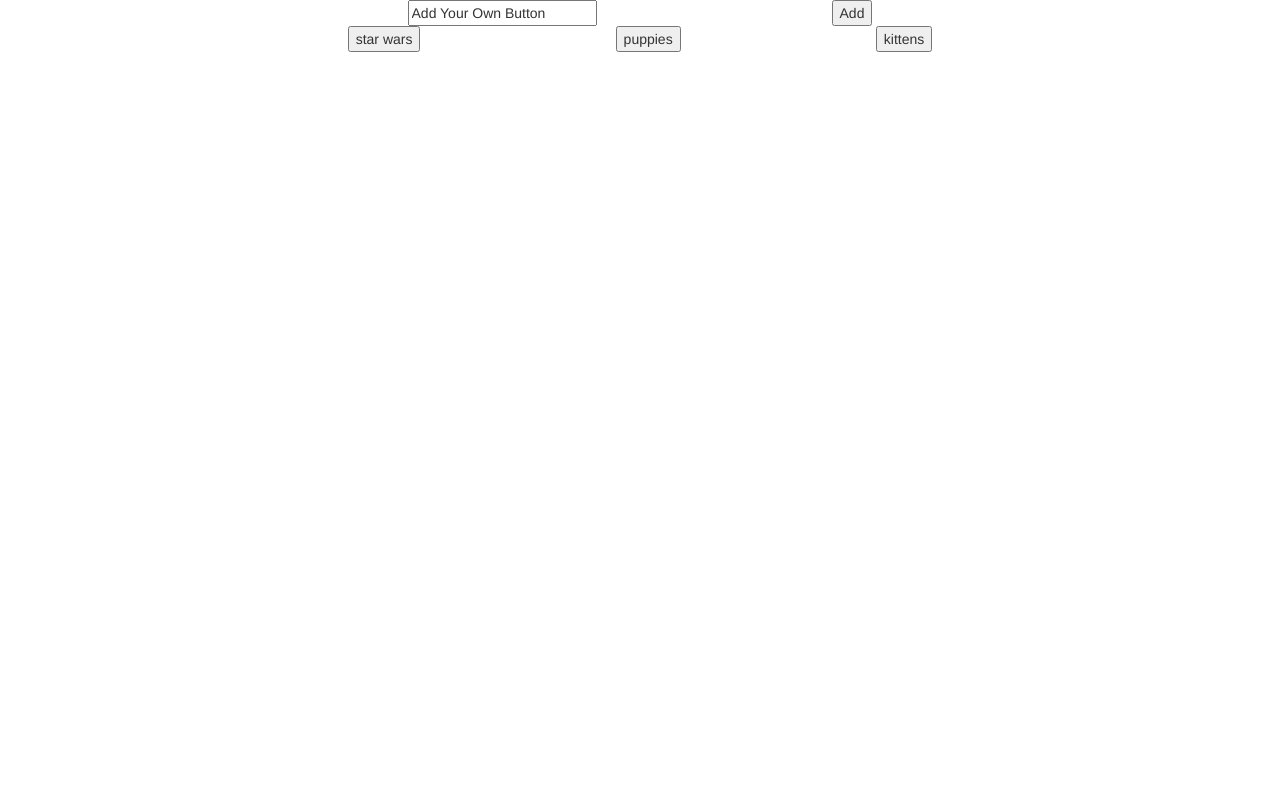
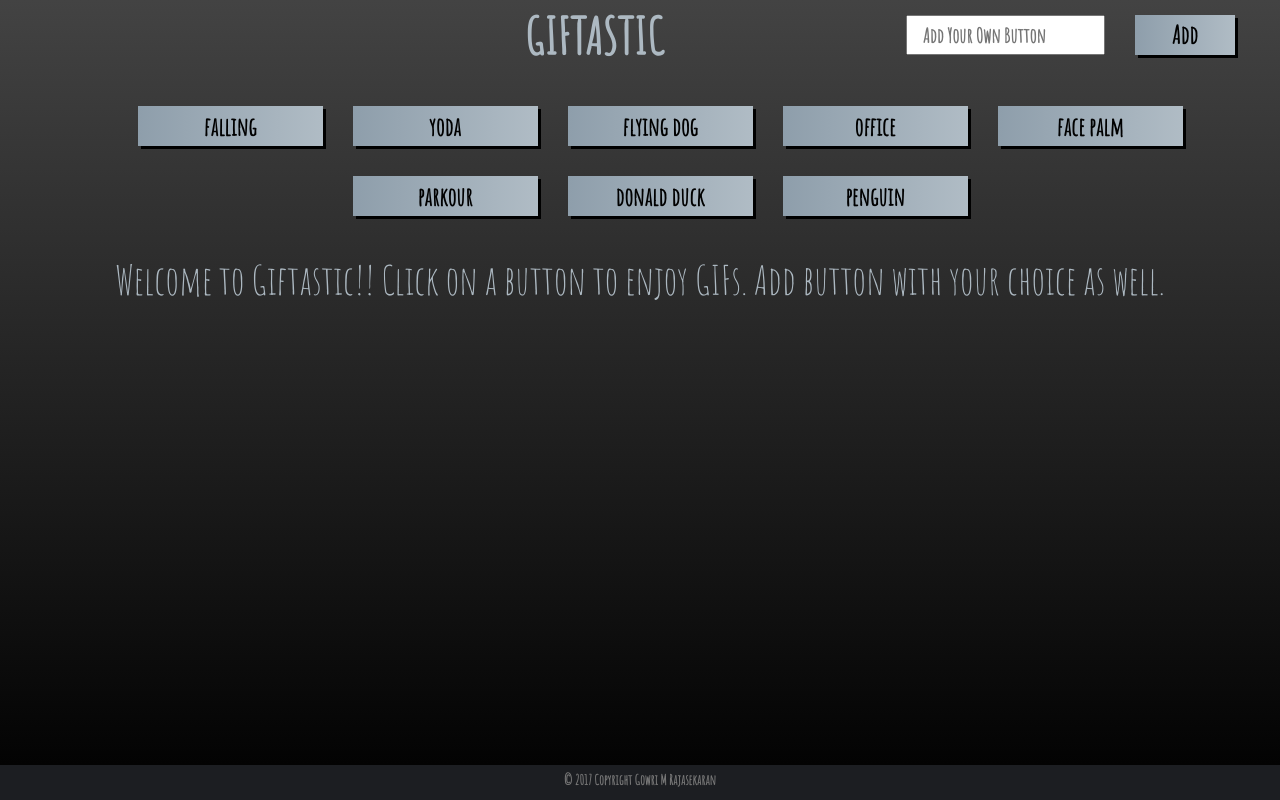
Before and after one commit to gowrimanoharir/GifTastic, a plain HTML site: page index.html in a window 1280 px wide. Drawn offline with nearby package versions, Linux system fonts and the light colour scheme.

Commit message:
added page, button styles and font; added logic to auto load gifs for new button and to add new button with enter key

```diff
--- a/assets/css/style.css
+++ b/assets/css/style.css
@@ -1,35 +1,104 @@
-/*Define back ground gradient color*/
+/*Define min height so as to apply background color for entire page*/
+html, body{
+  min-height: 100%;
+}
+
+/*Define back ground gradient color and font settings*/
 body{
+  font-family: 'Amatic SC', cursive;
+  color: #adb9c2;
+  background: #000000;  /* fallback for old browsers */
+background: -webkit-linear-gradient(to bottom, #434343, #000000);  /* Chrome 10-25, Safari 5.1-6 */
+background: linear-gradient(to bottom, #434343, #000000); /* W3C, IE 10+/ Edge, Firefox 16+, Chrome 26+, Opera 12+, Safari 7+ */
+}
+
+/*Set page load text size*/
+.cs-wlctxt{
+  font-size: 40px;
+}
+
+/*Set page containet bottom margin*/
+.gifcnt{
+  margin-bottom: 60px;
+}
+
+/*set Header font styles*/
+.hdrfnt{
+  font-size: 50px;
+  font-weight: bold;
+  padding-top: 0;
+  margin: 0;
+}
+
+/*Define display settings for header, textbox and add button*/
+.cs-input{
+  display: flex;
+  flex-flow: row;
+  justify-content: space-around;
+}
+
+/*Define style for input box*/
+.cs-srchbox{
+  color: #000;
+  font-size: 20px;
+  font-weight: bold;
+}
+
+/*Define height and margin for textbox and add button*/
+.cs-srchbox, .cs-addbtn{
+  margin: 15px;
+  height: 40px;
+}
+
+/*Define display settings for the GIF buttons*/
+.cs-btngrp{
+  display: flex;
+  flex-flow: row wrap;
+  justify-content: center;
+  margin: 20px;
+}
+
+.cs-gifbtn{
+  display: inline-block;
+  margin: 15px;
+}
+
+
+/*Define style for all buttons on page*/
+.cs-addbtn, .cs-gifbtn{
+  height: 40px;
+  color: #000;
+  font-size: 25px;
+  font-weight: bold;
+  border-style: hidden;
+  box-shadow: 3px 3px;
+  background: #8e9eab;  /* fallback for old browsers */
+background: -webkit-linear-gradient(to left, #b0bcc5, #8e9eab);  /* Chrome 10-25, Safari 5.1-6 */
+background: linear-gradient(to left, #b0bcc5, #8e9eab); /* W3C, IE 10+/ Edge, Firefox 16+, Chrome 26+, Opera 12+, Safari 7+ */
 
 }
 
-.cs-input{
-  display: flex;
-  flex-flow: row wrap;
-  justify-content: space-around;
+/*Set font for rating display*/
+.cs-rtng{
+  font-size: 25px;
+  font-weight: bold;
 }
 
+/*Define style for all GIFs*/
 .cs-img{
   height: 300px;
   width: 100%;
   margin: 15px;
   display: inline-block;
+  border: 2px solid black;
 }
-
-.cs-btngrp{
-  display: flex;
-  flex-flow: row wrap;
-  justify-content: space-around;
-}
-
-.cs-gifbtn{
-  display: inline-block;
-}
-
 
 /*Change width and background for footer section*/
 .footer{
+  margin-top: 20px;
 	width: 100%;
 	background-color: #1c1e22;
 	padding-top: 5px;
+  color: #eef2f3;
+  font-weight: bold;
 }
--- a/assets/javascript/main.js
+++ b/assets/javascript/main.js
@@ -1,8 +1,27 @@
+//Define object to hold GIFtastic properties and methods
+
 var giftastic = {
-	limit : 12,
-	searchfor : ['star wars', 'puppies', 'kittens'],
-	rating : 'pg13',
-	result: null,
+	limit : 12, //no of GIFs to request
+	//holds the search terms for initial button display
+	searchfor : ['falling', 'yoda', 'flying dog', 'office', 'face palm','parkour', 'donald duck', 'penguin'],
+	rating : 'pg13', //holds rating under which to request GIFs
+	result: null, //to hold the API result
+
+	/*function to add the user entered button and
+	to display buttons and result GIFS for currently added button*/
+	addButton: function()
+	{
+		var add=$('#userip').val();
+		if(add!==''){
+			this.searchfor.push(add);
+			this.displayButtons();
+			this.getGifs(add);
+		}
+		$('#userip').val('');
+	},
+
+	/*function to call the API to get the results
+	 when a button is clicked*/
 	getGifs: function(dispFor)
 	{
 		var searchapi="http://api.giphy.com/v1/gifs/search?api_key=dc6zaTOxFJmzC&q="+dispFor+"&limit="+this.limit+"&rating="+this.rating;
@@ -14,12 +33,15 @@ var giftastic = {
 				this.displayGifs();
 			}.bind(this));
 	},
+
+	//function to display GIFs after API response
 	displayGifs: function(){
 			$('#gifimg').empty();
 			for(i=0; i<this.limit; i++){
 				var imdiv=$('<div>');
-				var rtng=$('<h4>');
+				var rtng=$('<p>');
 				var im=$('<img>');
+				rtng.addClass('cs-rtng');
 				im.addClass('js-img cs-img');
 				im.attr({
 					'state': 'still',
@@ -34,13 +56,15 @@ var giftastic = {
 				$('#gifimg').append(imdiv);
 			}
 	},
+
+	//function to re-render the buttons after a new button is added
 	displayButtons: function()
 	{
 		$('#gifbuttons').empty();
 
 		for(i=0; i<this.searchfor.length; i++){
 			var b = $('<button>');
-			b.addClass('js-gifbtn cs-gifbtn');
+			b.addClass('js-gifbtn cs-gifbtn col-md-2 col-xs-6');
 			b.attr('btn-val', this.searchfor[i]);
 			b.text(this.searchfor[i]);
 			$('#gifbuttons').append(b);
@@ -51,22 +75,30 @@ var giftastic = {
 
 
 $(document).ready(function(){
+	//create new giftastic variable
 	var gen=giftastic;
 	gen.displayButtons();
 
+	//jQuery to identify the button clicked and display the gifs
 	$('#gifbuttons').on('click', '.js-gifbtn', function(){
 		var dispFor=$(this).attr('btn-val');
 		gen.getGifs(dispFor);
 	});
 
+	//jQuery to identify when Add button is clicked
 	$('#add-btn').on('click', function(){
-		console.log('i am in add btn');
-		var add=$('#userip').val();
-		gen.searchfor.push(add);
-		gen.displayButtons();
+		gen.addButton();
 	});
 
-	$('#gifimg').on('click', '.js-img', function(){
+	//jQuery to identify if enter key is pressed instead of add button
+	$('#userip').on('keypress', function(e){
+		if (e.which===13){
+			gen.addButton();
+		}
+	});
+
+	//jQuery to toggle play_pause of GIFs on click
+	$('#gifimg').on('click', '.js-img', function(e){
 		var curImg;
 		if ($(this).attr('state')==='still'){
 			curImg=$(this).attr('animate_src');
@@ -78,7 +110,6 @@ $(document).ready(function(){
 			$(this).attr('src', curImg);
 			$(this).attr('state','still')
 		}
-
 	});
 
 });
--- a/index.html
+++ b/index.html
@@ -15,23 +15,40 @@
 	<link rel="stylesheet" type="text/css" href="assets/css/style.css">
 
 	<!--Link the Google fonts-->
-	<link href="https://fonts.googleapis.com/css?family=Orbitron|Questrial" rel="stylesheet">
+	<link href="https://fonts.googleapis.com/css?family=Amatic+SC" rel="stylesheet">
 </head>
 <body>
-	<div class='container'>
-		<div class='row cs-input'>
-			<input id='userip' class='cs-srchbox' type="text" value="Add Your Own Button">
-			<button id='add-btn' class='cs-addbtn'>Add</button>
+		<!--HTML to display header, text box and add button-->
+		<div class='row cs-input col-md-12 col-xs-12'>
+				<div class="col-md-3"></div>
+				<p class="hdrfnt col-md-6 text-center">GIFTASTIC</p>
+				<input id='userip' class='cs-srchbox col-md-2' type="text" placeholder="Add Your Own Button">
+				<button id='add-btn' class='cs-addbtn col-md-1'>Add</button>
 		</div>
-		<div id='gifbuttons' class='row cs-btngrp'>
+
+	<!--Define container to display the GIF buttons and images-->
+	<div class='container gifcnt'>
+
+		<!--section to display the GIF buttons-->
+		<div id='gifbuttons' class='row cs-btngrp col-md-12 col-xs-12'>
 
 		</div>
+
 		<div>
+			<!--section to display welcome text on page load and the GIF images once a button is clicked-->
 			<div id='gifimg' class='col-md-12 col-xs-12'>
-
+				<p class='text-center cs-wlctxt'>Welcome to Giftastic!! Click on a button to enjoy GIFs. Add button with your choice as well.</p>
 			</div>
 		</div>
 	</div>
+
+	<!--section for footer-->
+	<div class="container footer navbar-fixed-bottom">
+	     <p class="text-muted text-center">
+	     	<span>&copy; 2017 Copyright Gowri M Rajasekaran</span>
+	     </p>
+	</div>
+
 	<!-- Added link to the jQuery Library -->
   <script src="https://code.jquery.com/jquery-3.1.1.min.js"></script>
 
```
